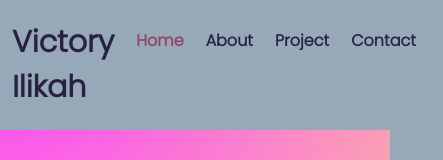
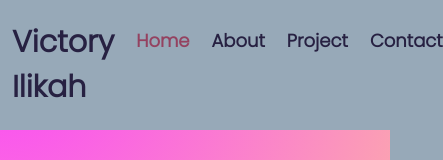
Before and after one commit to Vicksbabe58/My-Portfolio, a plain HTML site: page index.html in a window 390 px wide. Shown: the top 160 px of the page, 443 px wide, since content can reach past the window. Drawn offline with nearby package versions, Linux system fonts and the light colour scheme; a web font is replaced by a local one.

Commit message:
made the listed items in the Nav Bar more responsive

```diff
--- a/index.html
+++ b/index.html
@@ -30,7 +30,7 @@
         <a href="./index.html" title="Homepage" class="name">
           Victory Ilikah
         </a>
-        <ul class="d-flex">
+        <ul class="d-flex bar">
           <li class="active">
             <a href="./index.html" title="Homepage"> Home</a>
           </li>
--- a/src/style.css
+++ b/src/style.css
@@ -86,13 +86,19 @@ p {
   color: #6c757d;
 }
 
-/*index css*/
+/*Media queries*/
 @media (max-width: 900px) {
   h1 {
     font-size: 44px;
     line-height: 1.5;
   }
+
+  .bar {
+    font-size: 15px;
+  }
 }
+
+/*index css*/
 .logo {
   max-height: 40px;
 }
@@ -101,6 +107,7 @@ p {
   text-align: center;
   padding: 60px 20px;
 }
+
 .hero p {
   font-size: 36px;
   font-weight: bold;
@@ -157,6 +164,8 @@ p {
   font-weight: 700;
   font-size: 30px;
 }
+
+/*Nav Bar*/
 nav a {
   text-decoration: none;
   color: #272142;
@@ -181,6 +190,9 @@ nav li.active a {
 }
 nav {
   padding: 20px 0;
+}
+.bar {
+  font-size: 18px;
 }
 
 /*footer*/
```
